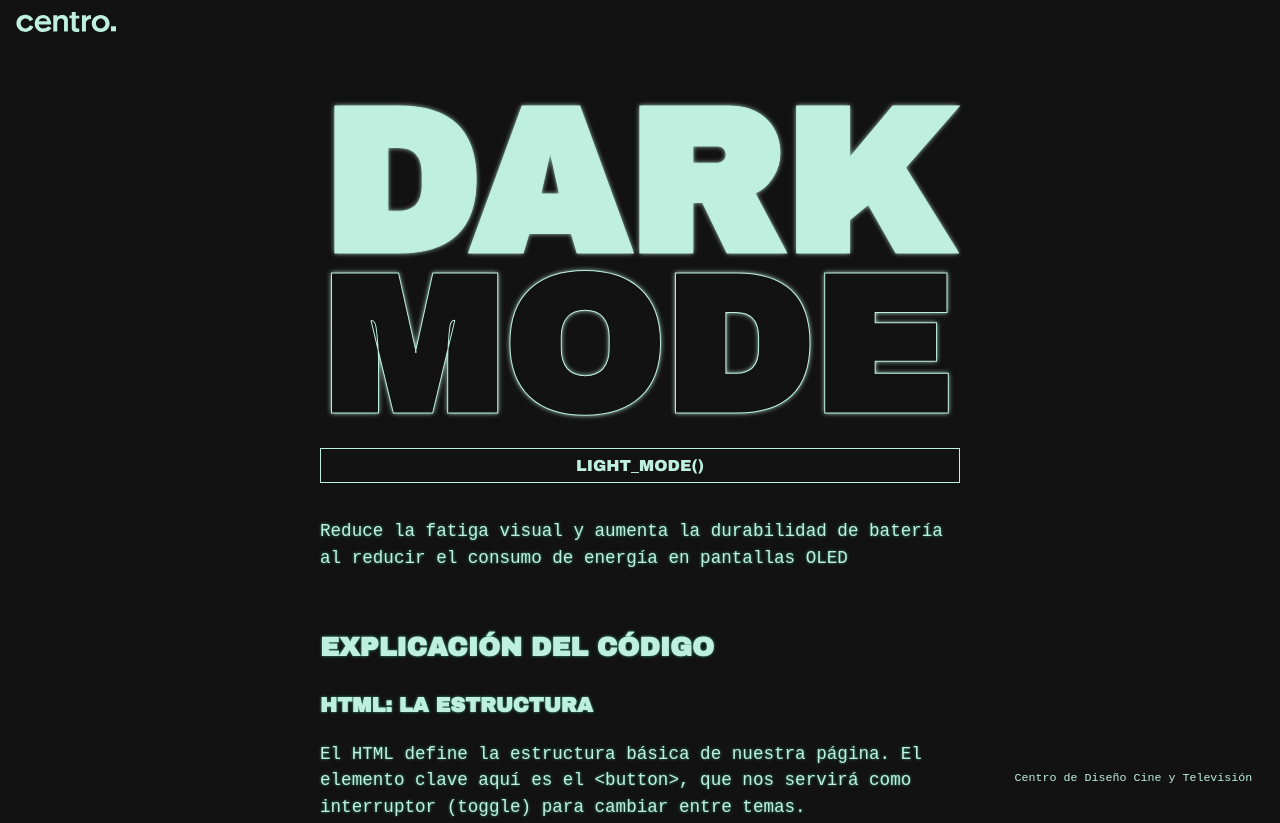
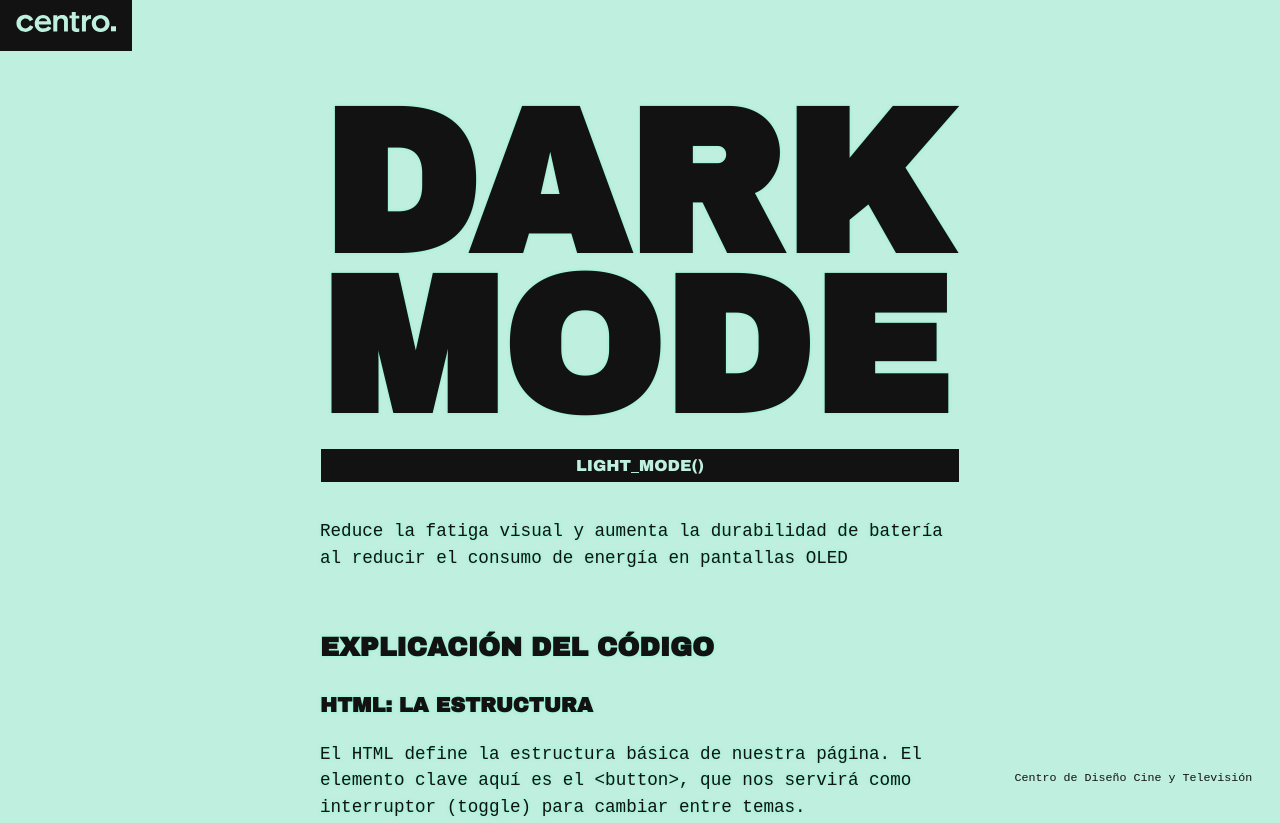
Before and after one commit to juanfuent-es/CENTRO.interactividad, a plain HTML site: page dark-mode.html in a window 1280 px wide. Shown: the top 823 px of the page. Drawn offline with Linux system fonts and the dark colour scheme; a web font is replaced by a local one.

Commit message:
Add basic styles / Functionality only by class

```diff
--- a/css/dark/style.css
+++ b/css/dark/style.css
@@ -23,11 +23,11 @@ header, footer {
     position: fixed;
     left: 0px;
     top: 0px;
-    background-color: var(--dark);
     padding: .75rem 1rem;
 }
 
 #main-header {
+    background-color: var(--dark);
     z-index: 9;
 }
 
@@ -45,11 +45,6 @@ footer {
 
 footer small {
     margin: 1em;
-}
-/* Tema oscuro manual */
-body.dark {
-    background-color: var(--dark);
-    color: var(--light);
 }
 
 h1, h2, h3 {
@@ -75,26 +70,10 @@ pre {
     max-width: 100%;
     overflow-x: auto;
 }
-
-/* Tema oscuro automático del sistema */
-@media (prefers-color-scheme: dark) {
-    body {
-        background-color: var(--dark);
-        color: var(--light);
-    }
-    h1 {
-        -webkit-text-stroke: 1px var(--light);
-        text-shadow: 0px 0px 5px var(--light);
-        color: var(--dark);
-    }
-    h1::first-line {
-        color: var(--light);
-    }
-}
-
+/* Tema oscuro manual */
 body.dark {
-        background-color: var(--dark);
-        color: var(--light);
+    background-color: var(--dark);
+    color: var(--light);
 }
 body.dark h1 {
     -webkit-text-stroke: 1px var(--light);
--- a/js/dark-mode.js
+++ b/js/dark-mode.js
@@ -4,14 +4,13 @@ const body = document.body;
 
 // Añadir el listener al botón
 themeToggleButton.addEventListener('click', () => {
-    // La función que se ejecuta en cada click
+    // Alternar la clase 'dark' en el body
     body.classList.toggle('dark');
+
     // Actualizar el texto del botón para mejorar la experiencia de usuario
     if (body.classList.contains('dark')) {
-        body.classList.remove('dark');
         themeToggleButton.textContent = 'Light Mode';
     } else {
-        body.classList.add('dark');
         themeToggleButton.textContent = 'Dark Mode';
     }
 });
```
